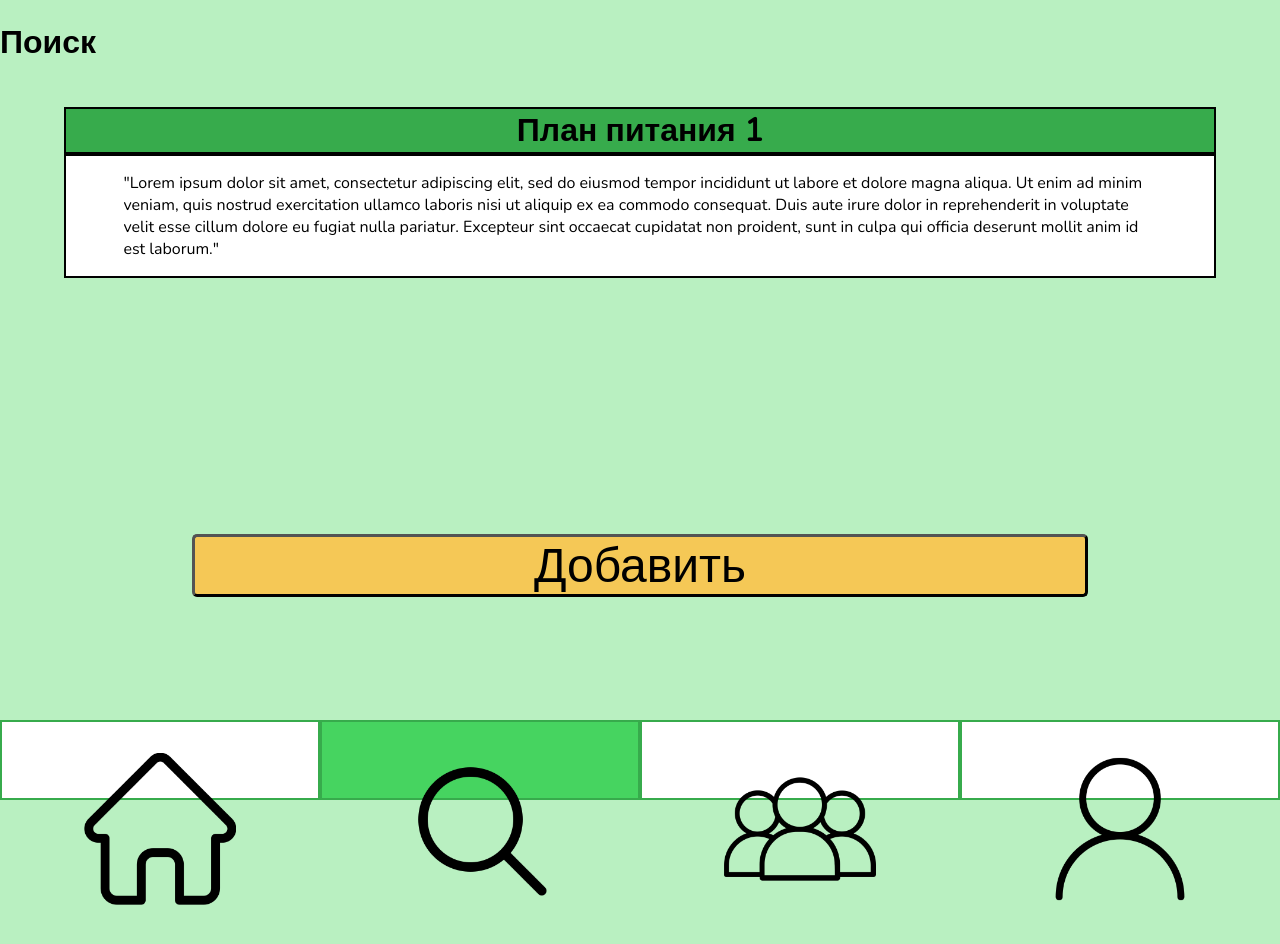
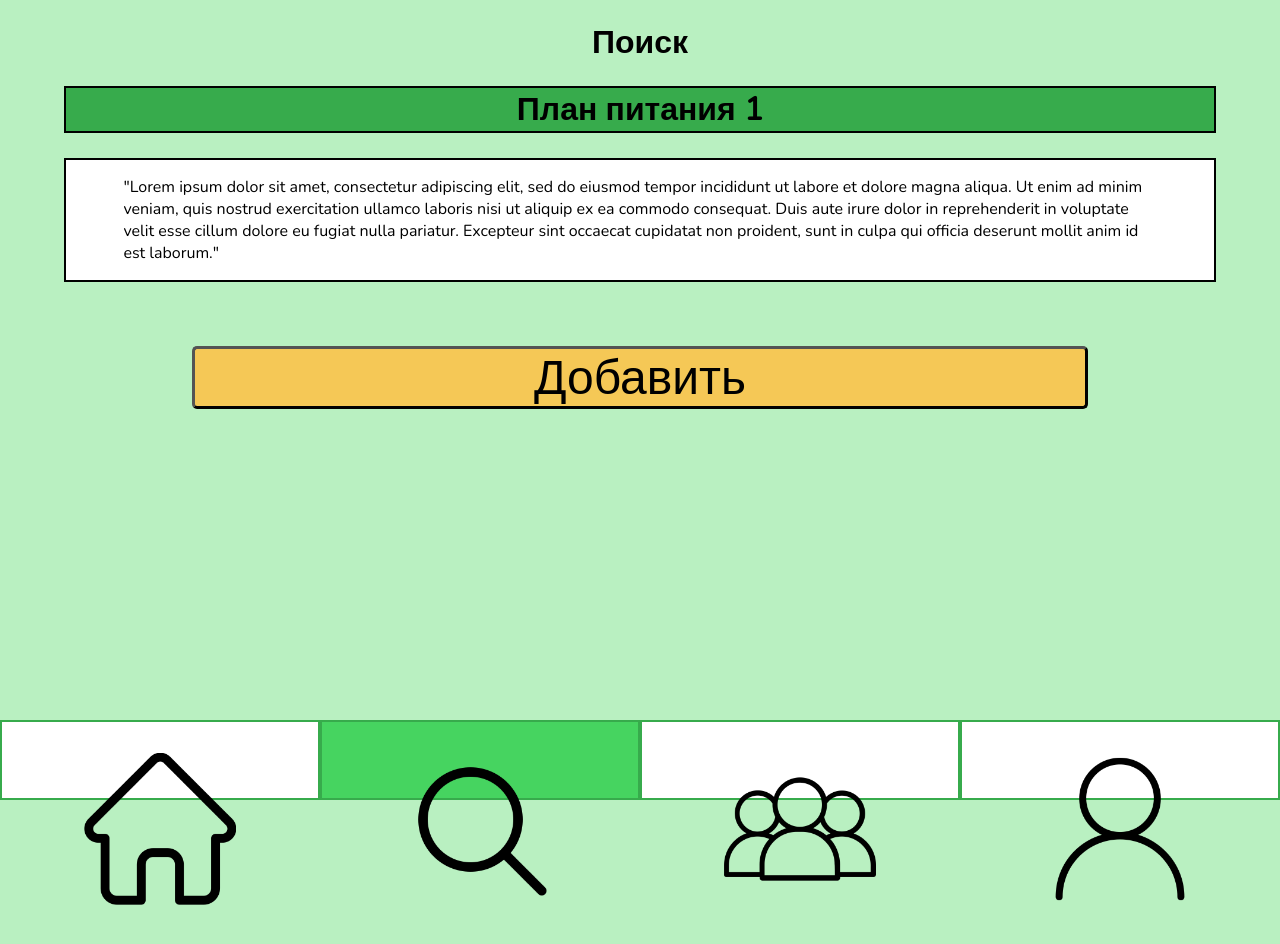
Before and after one commit to ippishio/case-championat, a website: page index.html in a window 1280 px wide. Both pictures are taken after a click on the button 480 px from the left and 760 px from the top of the page. Shown: the top 944 px of the page. Drawn offline with nearby package versions, Linux system fonts and the light colour scheme.

Commit message:
and another fixes

```diff
--- a/index.css
+++ b/index.css
@@ -46,11 +46,17 @@ button {
     border-style: solid;
     border-width: 2px;
     border-color: black;
+    margin-top: 2%;
     margin-left: 5%;
     margin-right: 5%;
-    margin-bottom: 20%;
+    margin-bottom: 5%;
+}
+h1 {
+    text-align: center;
+    z-index: -1;
 }
 .recs-header {
+    margin-top: 0;
     margin-bottom: 0;
     background-color: #37ab4c;
     border-style: solid;
--- a/index.html
+++ b/index.html
@@ -26,10 +26,10 @@
 <body>
 
     <div id="screen-home" class="page-div">
-        <h1>ГдеТолстый</h1>
+        <h1 class="page-header" >ГдеТолстый</h1>
     </div>
     <div id="screen-search" class="page-div">
-        <h1>Поиск</h1>
+        <h1 class="page-header">Поиск</h1>
         <div class="swiper">
             <!-- Additional required wrapper -->
             <div class="swiper-wrapper">
@@ -75,7 +75,7 @@
         </div>
     </div>
     <div id="screen-tinder" class="page-div">
-        <h1>Тиндер</h1>
+        <h1 class="page-header">Тиндер</h1>
         <div class="swiper">
             <!-- Additional required wrapper -->
             <div class="swiper-wrapper">
@@ -144,7 +144,7 @@
         </div>
     </div>
     <div id="screen-profile" class="page-div">
-        <h1>Профиль</h1>
+        <h1 class="page-header">Профиль</h1>
         <img class="profile-photo" src="images/shpak.jpg">
         <h2 class ="profile-name">Денис Шпак</h2>
         <div class ="profile-info">
```
